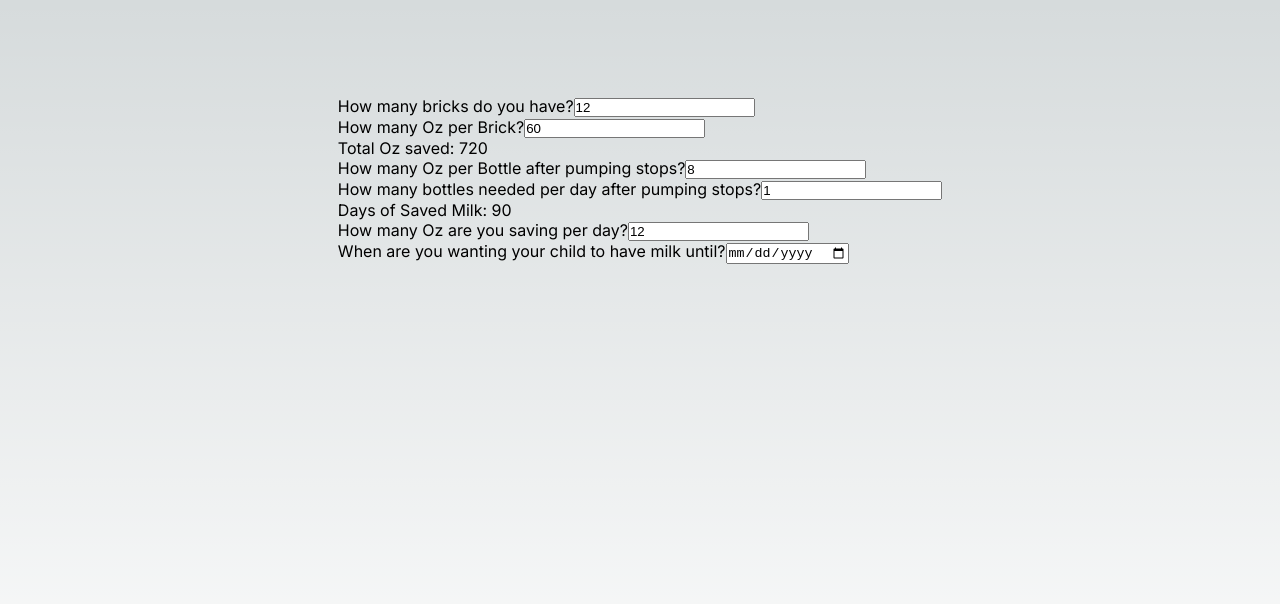
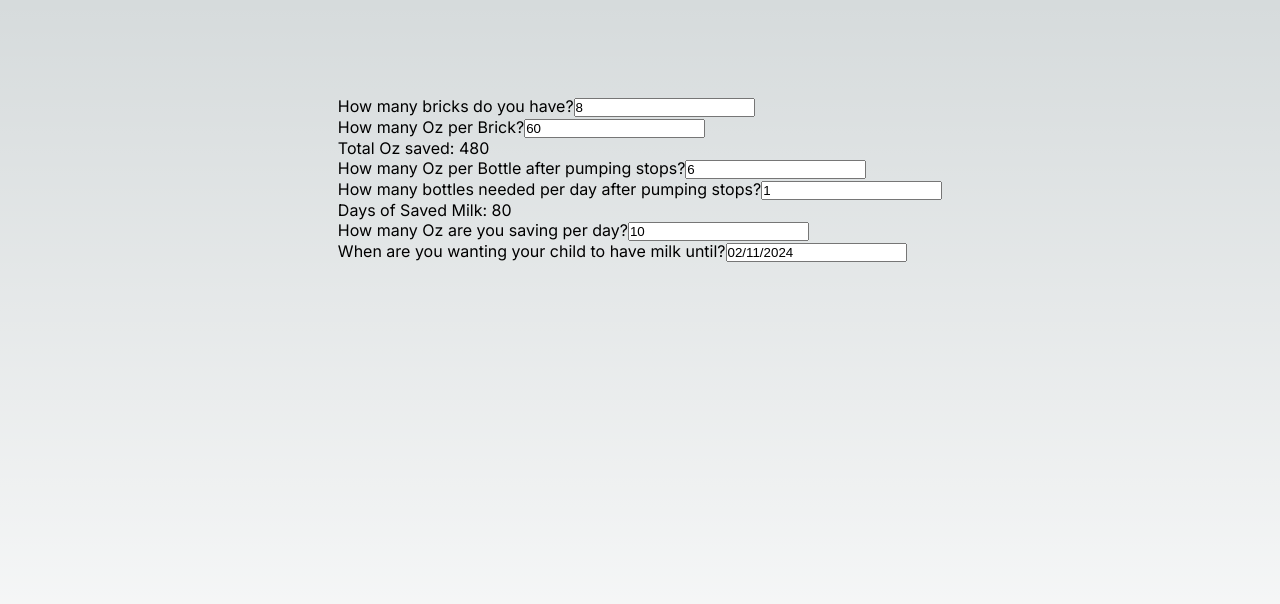
Before and after one commit to khintz34/milk-bottle-storage, a Next.js app: page / in a window 1280 px wide. Shown: the top 604 px of the page. Built offline with nearby package versions, Linux system fonts and the light colour scheme.

Commit message:
more func

```diff
--- a/package.json
+++ b/package.json
@@ -14,6 +14,7 @@
     "eslint-config-next": "13.4.4",
     "next": "13.4.4",
     "react": "18.2.0",
+    "react-datepicker": "^4.12.0",
     "react-dom": "18.2.0"
   }
 }
--- a/src/app/page.js
+++ b/src/app/page.js
@@ -1,18 +1,25 @@
 "use client";
-import Image from "next/image";
 import styles from "./page.module.css";
 import { useEffect, useState } from "react";
-import { format, subDays } from "date-fns";
+import {
+  format,
+  subDays,
+  differenceInDays,
+  differenceInMonths,
+} from "date-fns";
+import DatePicker from "react-datepicker";
+import "react-datepicker/dist/react-datepicker.css";
+import { addDays } from "date-fns/esm";
 
 export default function Home() {
-  const [countOfBricks, setCountOfBricks] = useState(12);
+  const [countOfBricks, setCountOfBricks] = useState(8);
   const [ozPerBrick, setOzPerBrick] = useState(60);
   const [totalOzSaved, setTotalOzSaved] = useState(0);
   const [bottlesPerDay, setBottlesPerDay] = useState(1);
-  const [ozPerBottle, setOzPerBottle] = useState(8);
+  const [ozPerBottle, setOzPerBottle] = useState(6);
   const [daysOfSavedMilk, setDaysOfSavedMilk] = useState(0);
-  const [stopPumpingDate, setStopPumpingDate] = useState();
-  const [ozSavedPerDay, setOzSavedPerDay] = useState(12);
+  const [stopPumpingDate, setStopPumpingDate] = useState(new Date());
+  const [ozSavedPerDay, setOzSavedPerDay] = useState(10);
   const [milkEndDate, setMilkEndDate] = useState(new Date("2/11/24"));
 
   useEffect(() => {
@@ -25,14 +32,47 @@ export default function Home() {
   }, [bottlesPerDay, totalOzSaved, ozPerBottle]);
 
   useEffect(() => {
-    // let newDate = format(new Date(milkEndDate - daysOfSavedMilk), "yyyy-MM-dd");
-    // let newDate = new Date(milkEndDate - daysOfSavedMilk);
-    let newDate = subDays(milkEndDate, daysOfSavedMilk);
-    console.log(newDate);
-    if (newDate !== "Invalid Date") {
-      setStopPumpingDate(newDate);
+    let endDate = milkEndDate;
+    let startDate = addDays(new Date(), daysOfSavedMilk);
+    console.log("startDate: ", startDate);
+    console.log("endDate:", milkEndDate);
+
+    let daysDif = differenceInDays(endDate, startDate);
+
+    let neededOzPerDay = bottlesPerDay * ozPerBottle;
+    let endNumber = daysDif * neededOzPerDay;
+    let startNumber = 0;
+    console.log("daysDif: ", daysDif);
+    console.log("EndNum: ", endNumber);
+    let days = 0;
+
+    for (let i = 0; i < daysDif * neededOzPerDay; i++) {
+      console.log(startNumber, endNumber, days);
+      if (startNumber < endNumber) {
+        days++;
+        endNumber -= neededOzPerDay;
+        startNumber += ozSavedPerDay;
+      } else {
+        break;
+      }
     }
-  }, [daysOfSavedMilk, milkEndDate]);
+
+    console.log((daysDif - days) * neededOzPerDay);
+
+    console.log("DAYS: ", days);
+
+    setStopPumpingDate(addDays(startDate, days));
+    console.log("STOP DATE", addDays(new Date(), days));
+    console.log("------------------------");
+  }, [
+    daysOfSavedMilk,
+    milkEndDate,
+    ozPerBottle,
+    bottlesPerDay,
+    countOfBricks,
+    ozPerBrick,
+    ozSavedPerDay,
+  ]);
 
   return (
     <main className={styles.main}>
@@ -94,13 +134,9 @@ export default function Home() {
           <label htmlFor="milkEndDate">
             When are you wanting your child to have milk until?
           </label>
-          <input
-            id="milkEndDate"
-            type="date"
-            value={milkEndDate}
-            onChange={(e) =>
-              setMilkEndDate(format(new Date(e.target.value), "yyyy-MM-dd"))
-            }
+          <DatePicker
+            selected={milkEndDate}
+            onChange={(date) => setMilkEndDate(date)}
           />
         </div>
         {/* <div>Pump End Date: {stopPumpingDate}</div> */}
@@ -108,3 +144,6 @@ export default function Home() {
     </main>
   );
 }
+
+//! note
+// find date of milk end then add oz per day needed to current date and subtract from end date until they are equal
```
Also changed, not shown: 1 other file (tests, documents, lock files or other folders).
